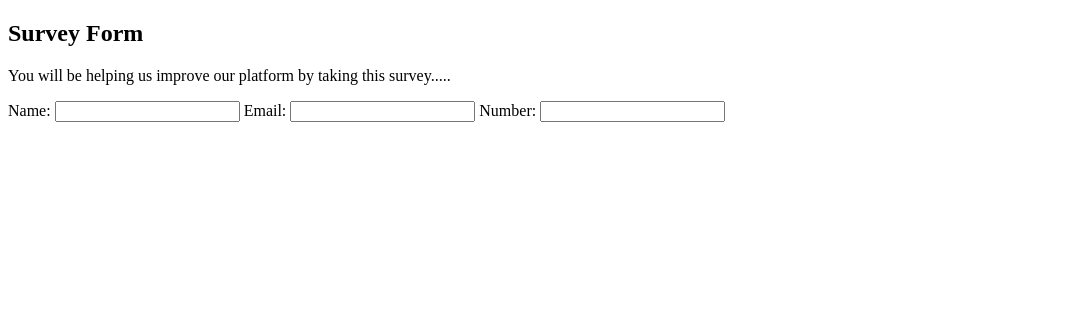
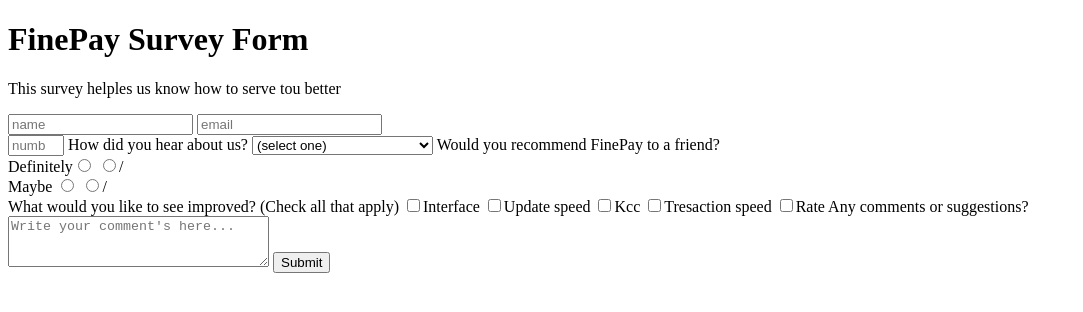
Before and after one commit to GreatKingdavid/survey-form, a plain HTML site: page index.html in a window 1280 px wide. Shown: the whole page, without its empty margins (0-1083 px from the left). Drawn offline with Linux system fonts and the light colour scheme.

Commit message:
the survay form html only

```diff
--- a/index.html
+++ b/index.html
@@ -2,39 +2,66 @@
 <html lang="en">
 
 <head>
-  <meta charset="UTF-8" />
-  <title>Survey Form</title>
-  <link rel="stylesheet" href="styles.css" />
+  <meta charset="utf-8" />
+  <meta name="viewport" content="width=device-width, initial-scale=1.0" />
+  <title>Survey-Form</title>
+  <link href="style.css" rel="stylesheet" />
 </head>
 
 <body>
-  <section>
-    <div>
-      <h1 id="title">
-        Survey Form
-      </h1>
-      <p id="description">
-        You will be helping us improve our platform by taking this survey.....
-      </p>
 
+  <body>
+    <h1 id="title">
+      FinePay Survey Form
+    </h1>
+    <p id="description">This survey helples us know how to serve tou better</p>
+    <form id="survey-form">
+      <label id="name-label">
+        <input id="name" placeholder="name" type="text" required/>
+      </label>
+      <label id="email-label"><input id="email" placeholder="email" type="email" required/></label><br/>
+      <label id="number-label"><input id="number" placeholder="number" type="number" min="16" max="60"/>
+      <label for="referrer"
+          >How did you hear about us?
+          <select id="dropdown" name="dropdown">
+            <option value="">(select one)</option>
+            <option value="1">FinePay News</option>
+            <option value="2">FinePay YouTube Channel</option>
+            <option value="3">FinePay Forum</option>
+            <option value="4">Other</option>
+          </select>
+        </label>
+      <label>
+          Would you recommend FinePay to a friend?
+          <div>
+  <label>Definitely<input type="radio" value="a2" name="radio2"/></label>
+    <input type="radio" value="a2" name="radio2"/></label>/
+<div>
+<div>
+  <label>Maybe
+<input type="radio" value="a3" name="radio2"/></label>
+<input type="radio" value="a3" name="radio2"/></label>/
+<div>
+</label>
 
-    </div>
-    <form id="survey-form">
-      <label>   Name:   <input id="name" type="text"/>
+<label>
+  What would you like to see improved? (Check all that apply)
+  <input type="checkbox" value="Interface"/>Interface
+  <input type="checkbox" value="Update speed"/>Update speed
+  <input type="checkbox" value="Kcc"/>Kcc
+  <input type="checkbox" value="trensaction"/>Tresaction speed
+  <input type="checkbox" value="rate"/>Rate
 </label>
-      <label>   Email:   <input id="email" type="email"/>
-</label>
-      <label>   Number:   <input id="number" type="number"/>
-</label>
+<label for="bio"
+          >Any comments or suggestions?
+          <textarea
+            id="bio"
+            name="bio"
+            rows="3"
+            cols="30"
+            placeholder="Write your comment's here..."
+          ></textarea>
+        </label>
+      <input type="submit" id="submit"/>
     </form>
-  </section>
-
-</body>
-<html>
-</form>
-</h1>
-</div>
-</section>
-</body>
-
-</html>
+  </body>
```
